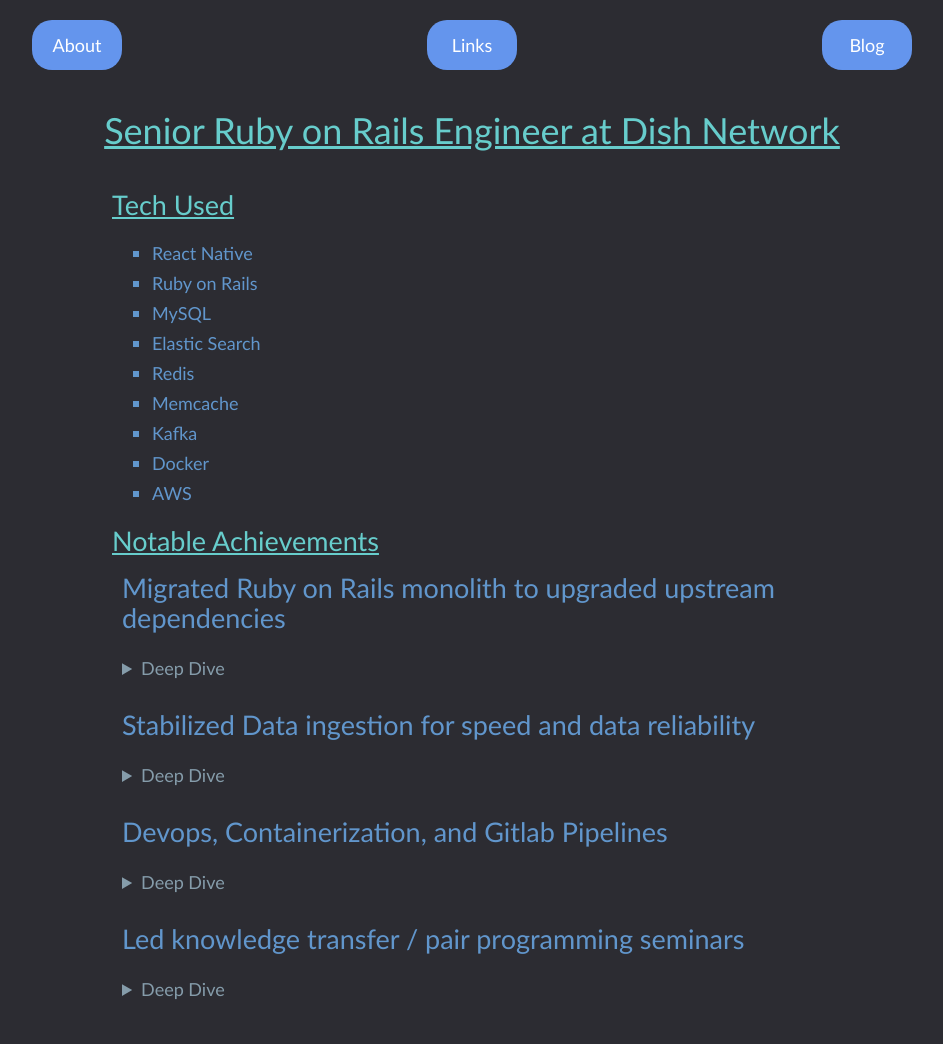
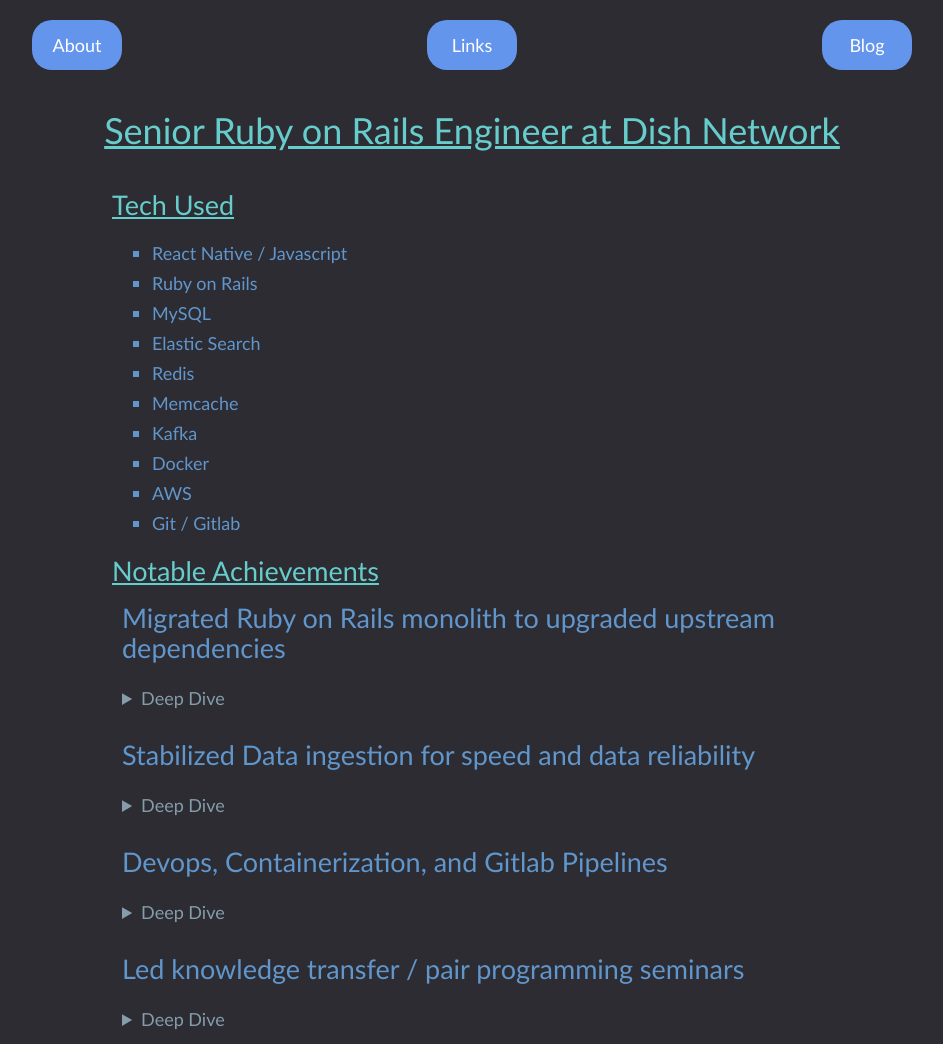
Before and after one commit to danielleedottech/danlee-org, a Jekyll site: the page built from pages/jobs/dish_network.html, in a window 1280 px wide. Shown: the whole page, without its empty margins (168-1111 px from the left). Built offline with Jekyll 4.4.1, drawn with Linux system fonts in a browser that asks for light colours; nearby versions of some CDN libraries; library files that are not in the unit come from our copies; before the commit the page ends 1014 px from its top, so only the background shows below that.

Commit message:
adding more skills to dish network page

```diff
--- a/pages/jobs/dish_network.html
+++ b/pages/jobs/dish_network.html
@@ -7,7 +7,7 @@
     <article>
         <h2 class="section-title">Tech Used</h2>
         <ul>
-            <li>React Native</li>
+            <li>React Native / Javascript</li>
             <li>Ruby on Rails</li>
             <li>MySQL</li>
             <li>Elastic Search</li>
@@ -16,6 +16,7 @@
             <li>Kafka</li>
             <li>Docker</li>
             <li>AWS</li>
+            <li>Git / Gitlab</li>
         </ul>
 
         <h2 class="section-title">Notable Achievements</h2>
```
